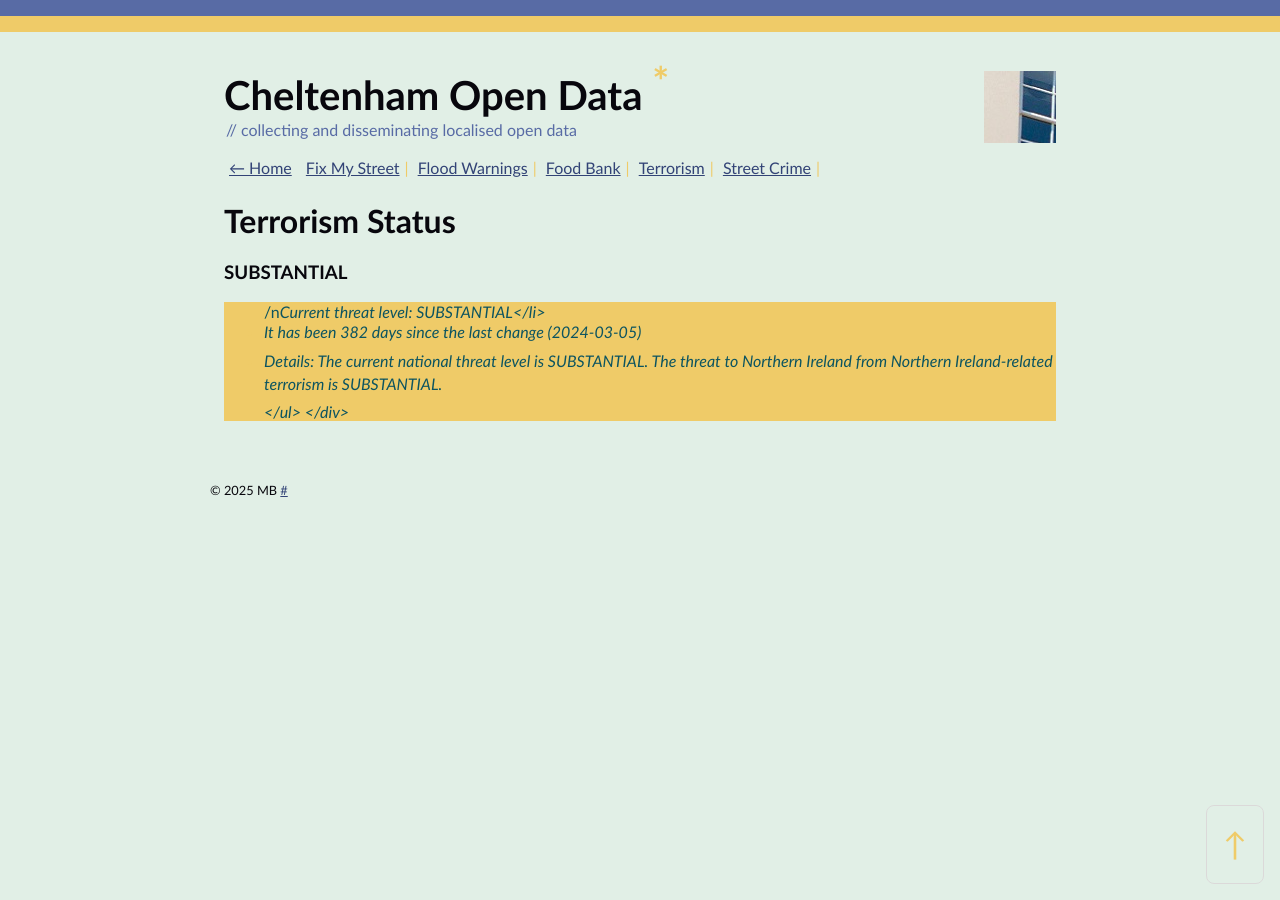
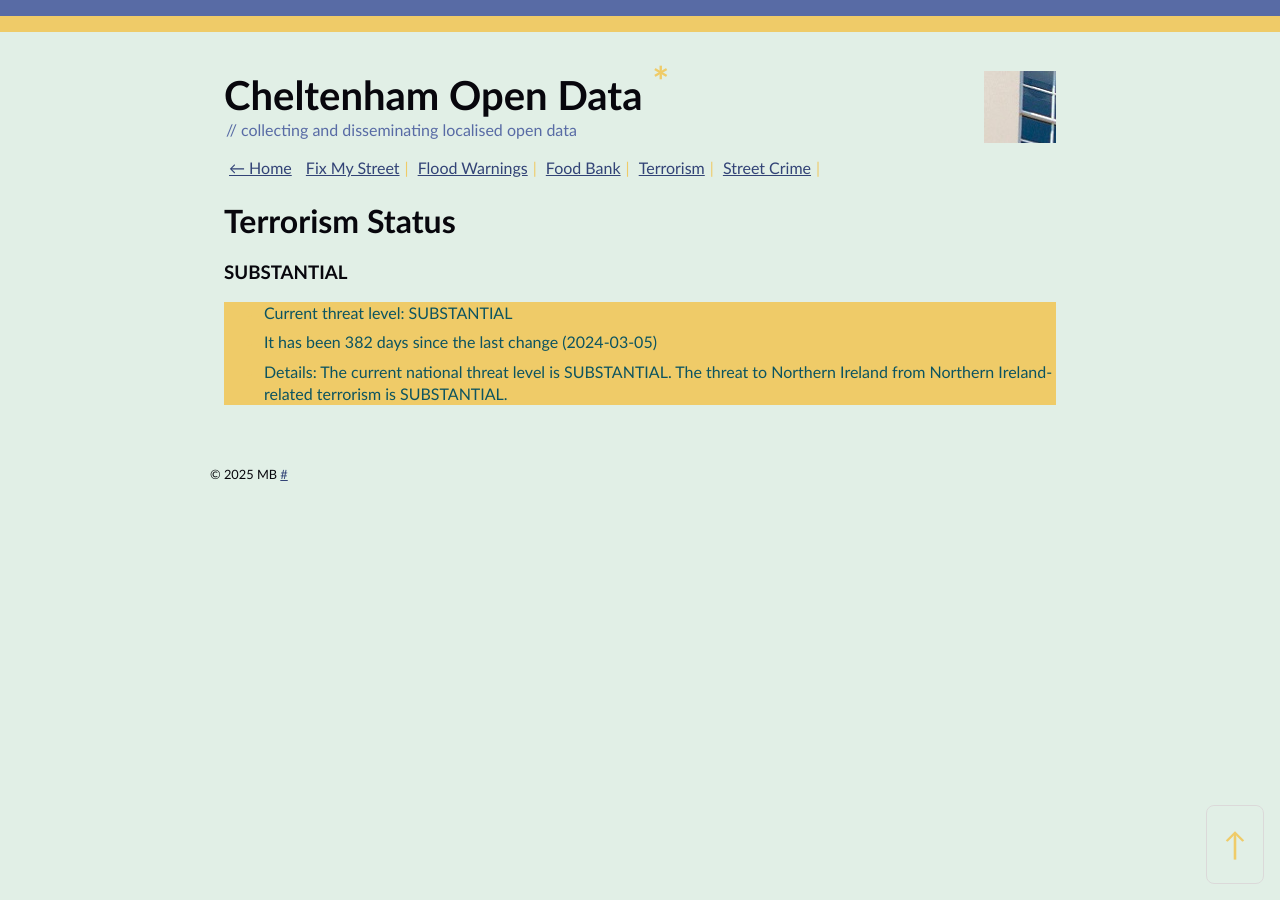
Before and after one commit to mat-0/cheltenham-open-data, a Jekyll site: the page built from _pages/terrorism.md, in a window 1280 px wide. Built offline with Jekyll 4.4.1, drawn with Linux system fonts in a browser that asks for light colours.

Commit message:
fix
Signed-off-by: mat-0 <Github@thechels.uk>

```diff
--- a/_pages/terrorism.md
+++ b/_pages/terrorism.md
@@ -10,11 +10,10 @@ permalink: /terrorism
 <!-- threat_marker starts -->
 <h3>SUBSTANTIAL</h3>
 <div class="SUBSTANTIAL">
-
-<ul>/n<i>Current threat level: SUBSTANTIAL</li>
+<ul>
+<li>Current threat level: SUBSTANTIAL</li>
 <li>It has been 382 days since the last change (2024-03-05)</li>
 <li>Details: The current national threat level is SUBSTANTIAL. The threat to Northern Ireland from Northern Ireland-related terrorism is SUBSTANTIAL.</li>
 </ul>
 </div>
-
 <!-- threat_marker ends -->
--- a/_python/terrorism.py
+++ b/_python/terrorism.py
@@ -32,7 +32,7 @@ if __name__ == "__main__":
         string += f'<li>It has been {days_since_update} days since the last change ({update})</li>\n'
         string += f'<li>Details: {desc}</li>\n'
         string += f'</ul>\n'
-        string += f'</div>\n'
+        string += f'</div>'
         f = root / "_pages/terrorism.md"
         m = f.open().read()
         c = helper.replace_chunk(m, "threat_marker", string)
```
